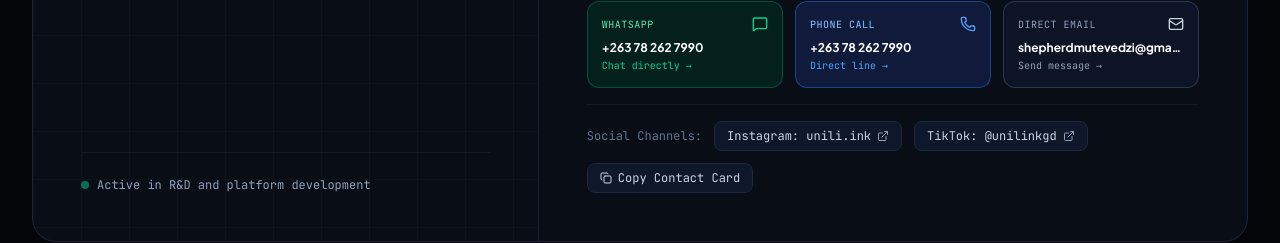
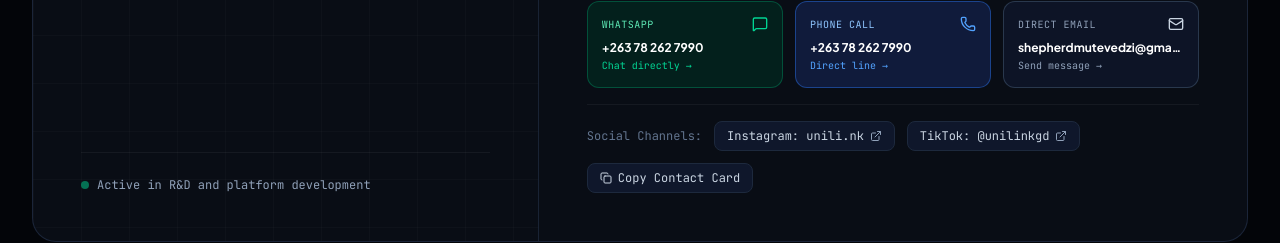
Before and after one commit to shepherd-nymx/futurepulse, a React (Vite) app: page / in a window 1280 px wide. Shown: the part 9560-9803 px from the top of the page. Built offline with nearby package versions, Linux system fonts and the light colour scheme.

Commit message:
fix: update instagram handle to unili.nk

```diff
--- a/src/components/FounderSection.tsx
+++ b/src/components/FounderSection.tsx
@@ -206,7 +206,7 @@ export const FounderSection: React.FC = () => {
                   </a>
                 </div>
 
-                {/* Social Channels: Instagram (unili.ink) & TikTok (@unilinkgd) */}
+                {/* Social Channels: Instagram (unili.nk) & TikTok (@unilinkgd) */}
                 <div className="mt-4 pt-4 border-t border-white/5 flex flex-wrap items-center gap-3">
                   <span className="text-xs font-mono text-slate-500">Social Channels:</span>
 
--- a/src/components/UniLinkModal.tsx
+++ b/src/components/UniLinkModal.tsx
@@ -229,7 +229,7 @@ export const UniLinkModal: React.FC<UniLinkModalProps> = ({ isOpen, onClose }) =
                   rel="noopener noreferrer"
                   className="text-slate-300 hover:text-white flex items-center gap-1"
                 >
-                  <span>IG: <strong className="text-blue-400">unili.ink</strong></span>
+                  <span>IG: <strong className="text-blue-400">unili.nk</strong></span>
                   <ExternalLink className="w-3 h-3 text-slate-500" />
                 </a>
                 <span className="text-slate-700">·</span>
--- a/src/data/companyData.ts
+++ b/src/data/companyData.ts
@@ -27,9 +27,9 @@ export const COMPANY_INFO = {
   socialPlaceholders: {
     linkedin: 'https://linkedin.com/company/future-pulse-tech',
     x: 'https://x.com/futurepulsetech',
-    instagram: 'https://www.instagram.com/unili.ink',
+    instagram: 'https://www.instagram.com/unili.nk',
     tiktok: 'https://www.tiktok.com/@unilinkgd',
-    instagramHandle: 'unili.ink',
+    instagramHandle: 'unili.nk',
     tiktokHandle: '@unilinkgd',
   },
 };
```
